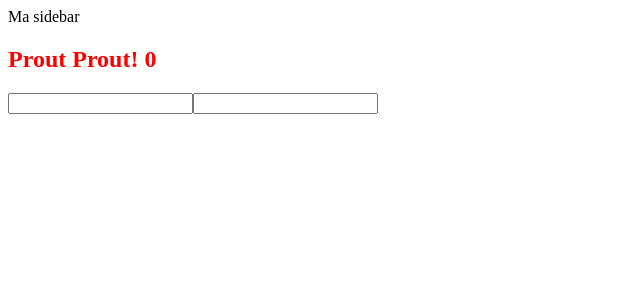
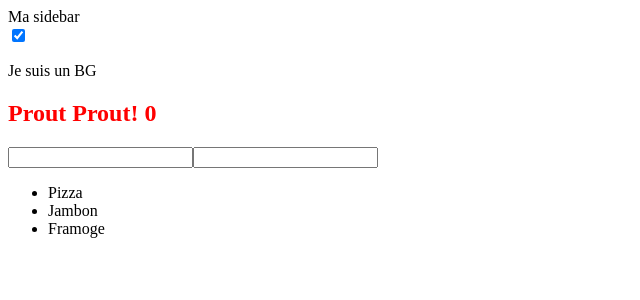
Before and after one commit to jblavisse/vue-tuto, a Vue app: page / in a window 1280 px wide. Shown: the top 300 px of the page, without its empty margins (0-640 px from the left). Built offline with nearby package versions, Linux system fonts and the light colour scheme.

Commit message:
v-for food

```diff
--- a/src/App.vue
+++ b/src/App.vue
@@ -2,12 +2,23 @@
   <div id="app">
     <aside v-if="showSidebar">Ma sidebar</aside>
     <p v-else>Ce qui va s'afficher quand ma sidebar ne s'affiche pas</p>
+
+    <input type="checkbox" v-model="isBG">
+    <p v-if="isBG">Je suis un BG</p>
+    <p v-else>Je suis pas un BG</p>
 
     <h2 class="title">{{msg}} {{score}}</h2>
 
     <input type="text" v-model="firstname">
     <input type="text" v-model="lastname">
     {{firstname}} {{lastname}}
+
+    <ul>
+      <li :key="aliment.id" v-for="aliment in food">
+        {{aliment.title}}
+      </li>
+    </ul>
+
   </div>
 </template>
 
@@ -22,7 +33,13 @@ export default {
       firstname: "",
       lastname:"",
       score: 0,
-      showSidebar: true
+      showSidebar: true,
+      isBG: true,
+      food: [
+        {id:1, title: "Pizza"},
+        {id:2, title: "Jambon"},
+        {id:3, title: "Framoge"}
+      ]
     }
   }
 }
```
